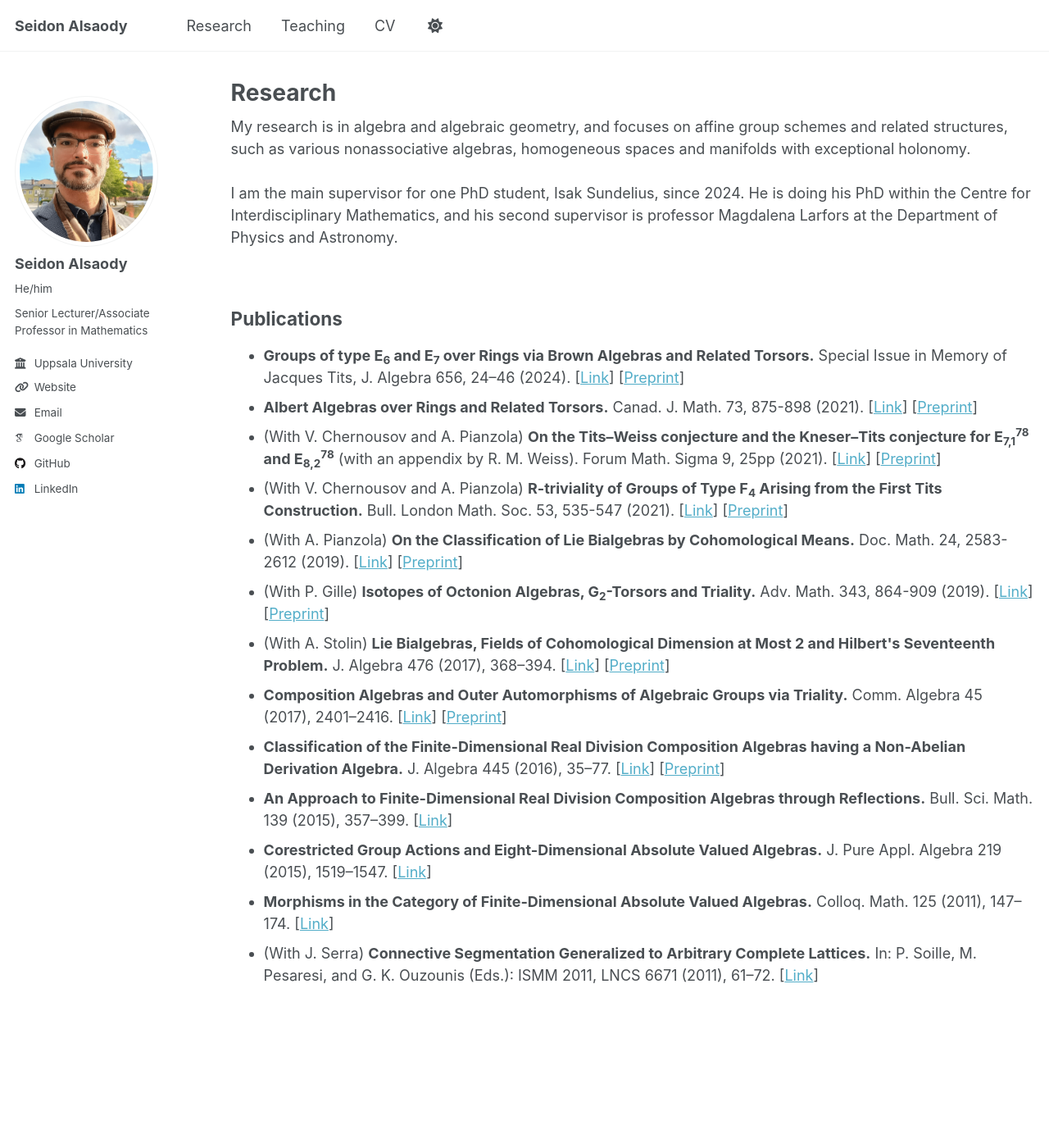
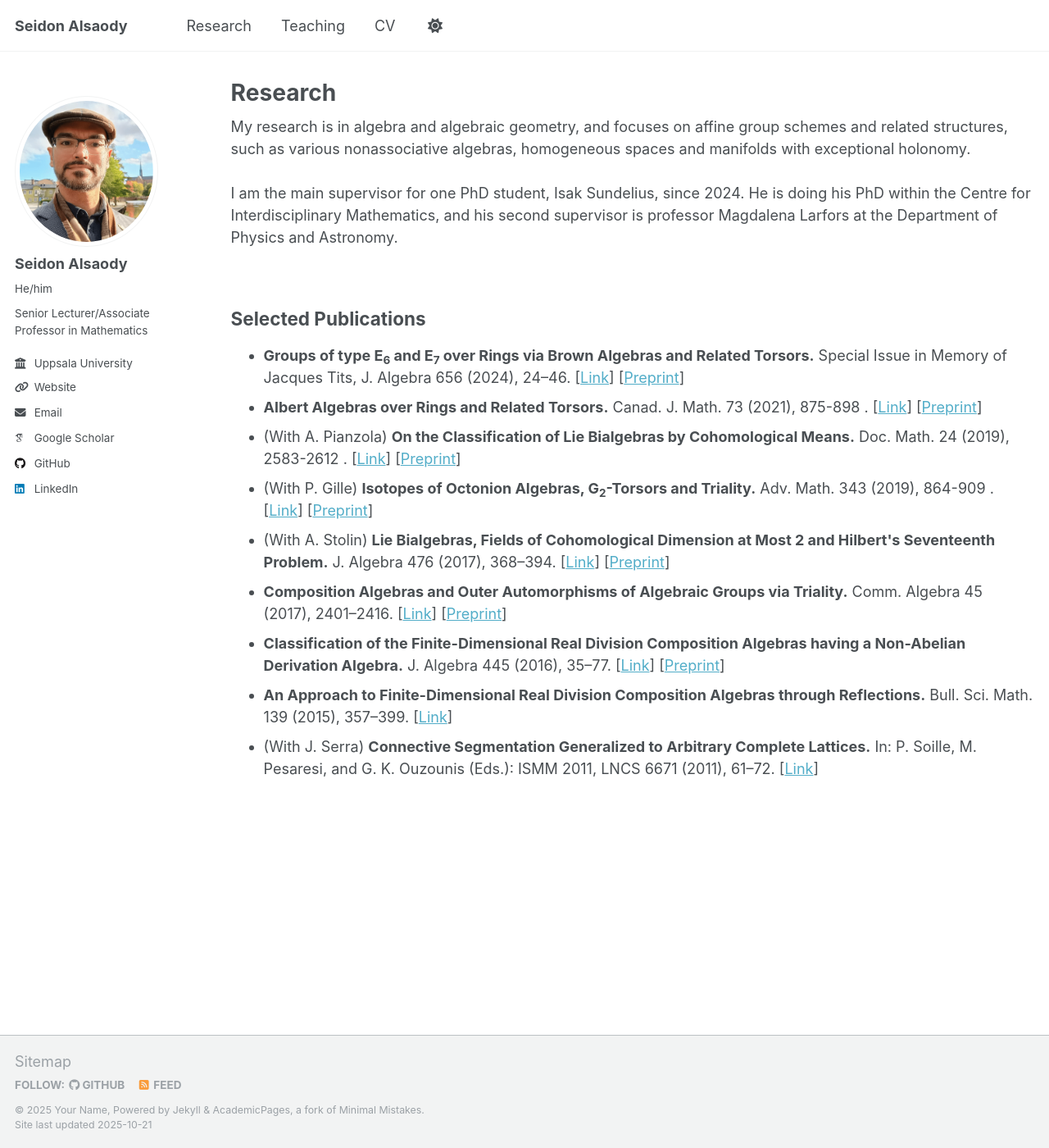
Before and after one commit to seidon-alsaody/seidon-alsaody.github.io, a Jekyll site: the page built from _pages/publications.html, in a window 1280 px wide and 1400 px high. Shown: the whole window at 82% size. Built offline with Jekyll 4.4.1, drawn with Linux system fonts in a browser that asks for light colours; some web fonts are replaced; a script that is not in the unit is left out.

Commit message:
Update publications.html

```diff
--- a/_pages/publications.html
+++ b/_pages/publications.html
@@ -12,45 +12,31 @@ I am the main supervisor for one PhD student, Isak Sundelius, since 2024. He is
 at the Department of Physics and Astronomy. <br> <br>
 
 <section id="publications">
-    <h2>Publications</h2>
+    <h2>Selected Publications</h2>
     <ul class="publications-list">
         <li>
-            <strong>Groups of type E<sub>6</sub> and E<sub>7</sub> over Rings via Brown Algebras and Related Torsors.</strong> Special Issue in Memory of Jacques Tits, J. Algebra 656, 24–46 (2024).
+            <strong>Groups of type E<sub>6</sub> and E<sub>7</sub> over Rings via Brown Algebras and Related Torsors.</strong> Special Issue in Memory of Jacques Tits, J. Algebra 656 (2024), 24–46.
             <span class="links">
                 [<a href="https://doi.org/10.1016/j.jalgebra.2023.03.012" target="_blank" rel="noopener noreferrer">Link</a>]
                 [<a href="http://arxiv.org/abs/2210.15924" target="_blank" rel="noopener noreferrer">Preprint</a>]
             </span>
         </li>
         <li>
-            <strong>Albert Algebras over Rings and Related Torsors.</strong> Canad. J. Math. 73, 875-898 (2021).
+            <strong>Albert Algebras over Rings and Related Torsors.</strong> Canad. J. Math. 73 (2021), 875-898 .
             <span class="links">
                 [<a href="https://doi.org/10.4153/S0008414X20000218" target="_blank" rel="noopener noreferrer">Link</a>]
                 [<a href="http://arxiv.org/abs/1901.04459" target="_blank" rel="noopener noreferrer">Preprint</a>]
             </span>
         </li>
         <li>
-            (With V. Chernousov and A. Pianzola) <strong>On the Tits–Weiss conjecture and the Kneser–Tits conjecture for E<sub>7,1</sub><sup>78</sup> and E<sub>8,2</sub><sup>78</sup></strong> (with an appendix by R. M. Weiss). Forum Math. Sigma 9, 25pp (2021).
-            <span class="links">
-                [<a href="https://doi.org/10.1017/fms.2021.65" target="_blank" rel="noopener noreferrer">Link</a>]
-                [<a href="http://arxiv.org/abs/1911.12908" target="_blank" rel="noopener noreferrer">Preprint</a>]
-            </span>
-        </li>
-        <li>
-            (With V. Chernousov and A. Pianzola) <strong>R-triviality of Groups of Type F<sub>4</sub> Arising from the First Tits Construction.</strong> Bull. London Math. Soc. 53, 535-547 (2021).
-            <span class="links">
-                [<a href="https://londmathsoc.onlinelibrary.wiley.com/doi/10.1112/blms.12440" target="_blank" rel="noopener noreferrer">Link</a>]
-                [<a href="http://arxiv.org/abs/1911.12910" target="_blank" rel="noopener noreferrer">Preprint</a>]
-            </span>
-        </li>
-        <li>
-            (With A. Pianzola) <strong>On the Classification of Lie Bialgebras by Cohomological Means.</strong> Doc. Math. 24, 2583-2612 (2019).
+            (With A. Pianzola) <strong>On the Classification of Lie Bialgebras by Cohomological Means.</strong> Doc. Math. 24 (2019), 2583-2612 .
             <span class="links">
                 [<a href="http://doi.org/10.25537/dm.2019v24.2583-2612" target="_blank" rel="noopener noreferrer">Link</a>]
                 [<a href="http://arxiv.org/abs/1810.05288" target="_blank" rel="noopener noreferrer">Preprint</a>]
             </span>
         </li>
         <li>
-            (With P. Gille) <strong>Isotopes of Octonion Algebras, G<sub>2</sub>-Torsors and Triality.</strong> Adv. Math. 343, 864-909 (2019).
+            (With P. Gille) <strong>Isotopes of Octonion Algebras, G<sub>2</sub>-Torsors and Triality.</strong> Adv. Math. 343 (2019), 864-909 .
             <span class="links">
                 [<a href="http://doi.org/10.1016/j.aim.2018.12.003" target="_blank" rel="noopener noreferrer">Link</a>]
                 [<a href="http://arxiv.org/abs/1704.05229" target="_blank" rel="noopener noreferrer">Preprint</a>]
@@ -84,18 +70,6 @@ at the Department of Physics and Astronomy. <br> <br>
             </span>
         </li>
         <li>
-            <strong>Corestricted Group Actions and Eight-Dimensional Absolute Valued Algebras.</strong> J. Pure Appl. Algebra 219 (2015), 1519–1547.
-            <span class="links">
-                [<a href="http://dx.doi.org/10.1016/j.jpaa.2014.06.014" target="_blank" rel="noopener noreferrer">Link</a>]
-            </span>
-        </li>
-        <li>
-            <strong>Morphisms in the Category of Finite-Dimensional Absolute Valued Algebras.</strong> Colloq. Math. 125 (2011), 147–174.
-            <span class="links">
-                [<a href="http://dx.doi.org/10.4064/cm125-2-2" target="_blank" rel="noopener noreferrer">Link</a>]
-            </span>
-        </li>
-        <li>
             (With J. Serra) <strong>Connective Segmentation Generalized to Arbitrary Complete Lattices.</strong> In: P. Soille, M. Pesaresi, and G. K. Ouzounis (Eds.): ISMM 2011, LNCS 6671 (2011), 61–72.
             <span class="links">
                 [<a href="http://dx.doi.org/10.1007/978-3-642-21569-8_6" target="_blank" rel="noopener noreferrer">Link</a>]
```
